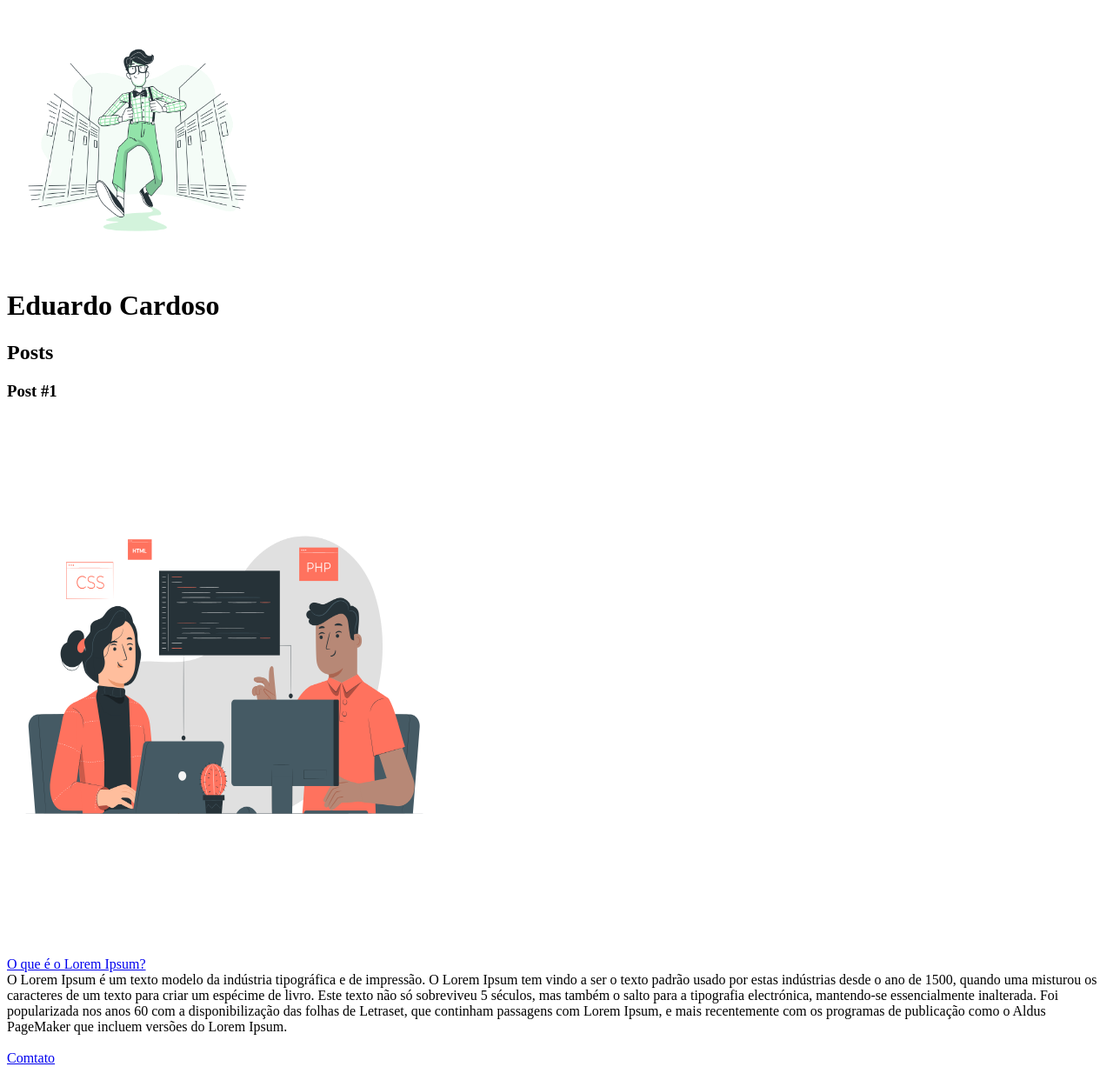
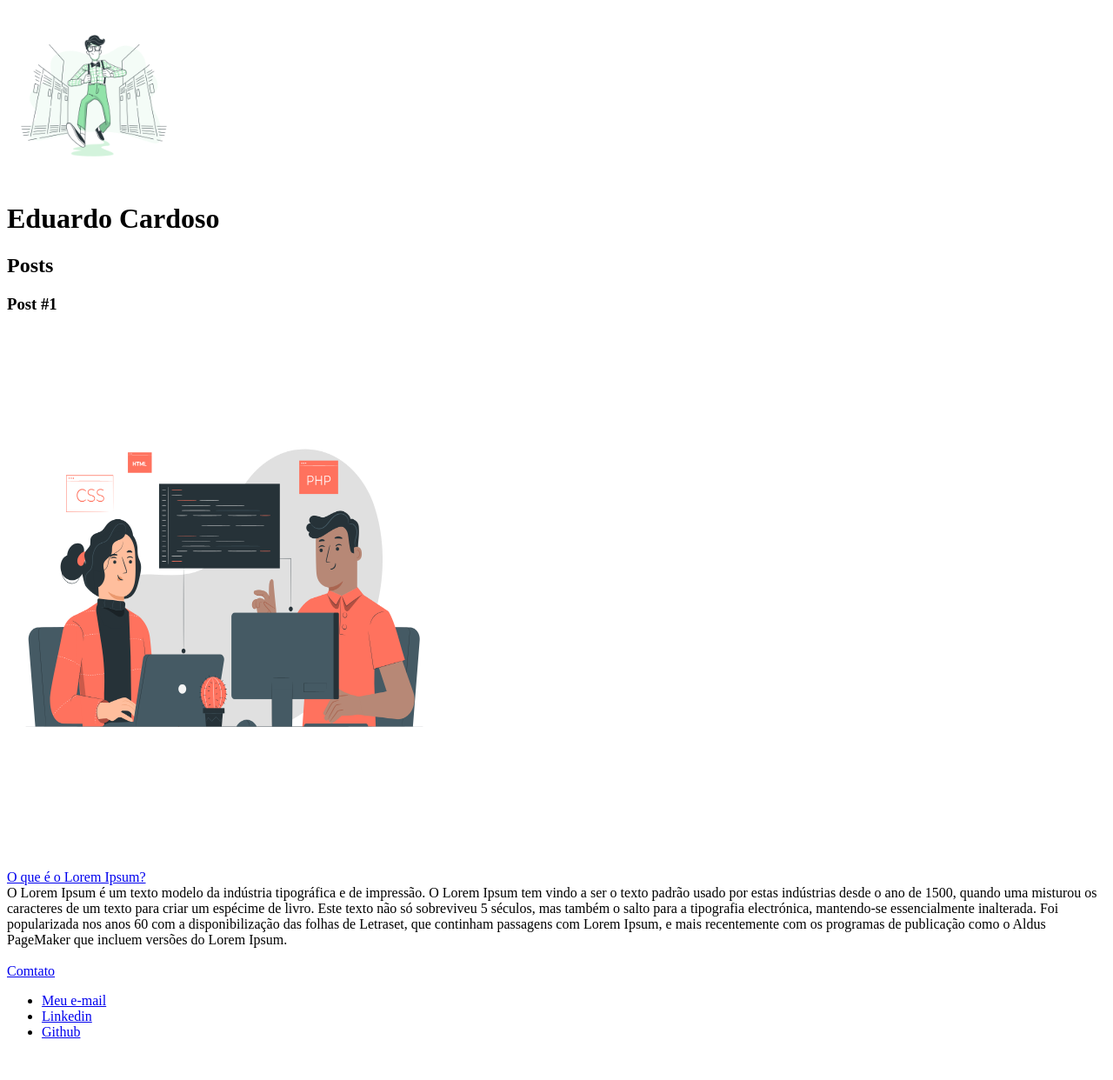
Before and after one commit to educardoso/bootcamp_TQI_Fullstack_developer, a plain HTML site: page Introdução a criação de websites com HTML5 e CSS3/index.html in a window 1280 px wide. Shown: the whole page at 87% size. After the commit the page ends 1212 px from the top, so only its background shows below. Drawn offline with Linux system fonts and the light colour scheme.

Commit message:
inclusão dos dados de contato

```diff
--- a/Introdução a criação de websites com HTML5 e CSS3/index.html
+++ b/Introdução a criação de websites com HTML5 e CSS3/index.html
@@ -6,20 +6,22 @@
     <meta http-equiv="X-UA-Compatible" content="IE=edge">
     <meta name="viewport" content="width=device-width, initial-scale=1.0">
     <title>Eduardo Cardoso</title>
+
+    <link rel="stylesheet" href="css/style.css">
 </head>
 
 <body>
     <header>
-        <img src="imagens/Nerd-bro.png" alt="imagem_bro" width="300" height="300">
-        <h1>Eduardo Cardoso</h1>
+        <img src="imagens/Nerd-bro.png" alt="imagem_bro" width="200" height="200">
+        <h1 id="title">Eduardo Cardoso</h1>
     </header>
     <section>
         <header>
-            <h2>Posts</h2>
+            <h2 class="subtitle">Posts</h2>
         </header>
         <article>
             <header>
-                <h3> Post #1</h3>
+                <h3 class="postTitle"> Post #1</h3>
                 <img src="imagens/Pair programming-pana.png" alt="programadores" width="500" height="600">
             </header>
             <p>
@@ -36,7 +38,19 @@
             </p>
         </article>
     </section>
-    <footer></footer>
+    <footer>
+        <ul>
+            <li>
+                <a href="mailto:meuemail@email.com.br" target="_blank">Meu e-mail</a>
+            </li>
+            <li>
+                <a href="https://www.linkedin.com/in/eduardo-cardoso-91977632/" target="_blank">Linkedin</a>
+            </li>
+            <li>
+                <a href="https://github.com/educardoso/" target="_blank">Github</a>
+            </li>
+        </ul>
+    </footer>
 </body>
 
 </html>
```
Also changed, not shown: Introdução a criação de websites com HTML5 e CSS3/css/style.css (added).
